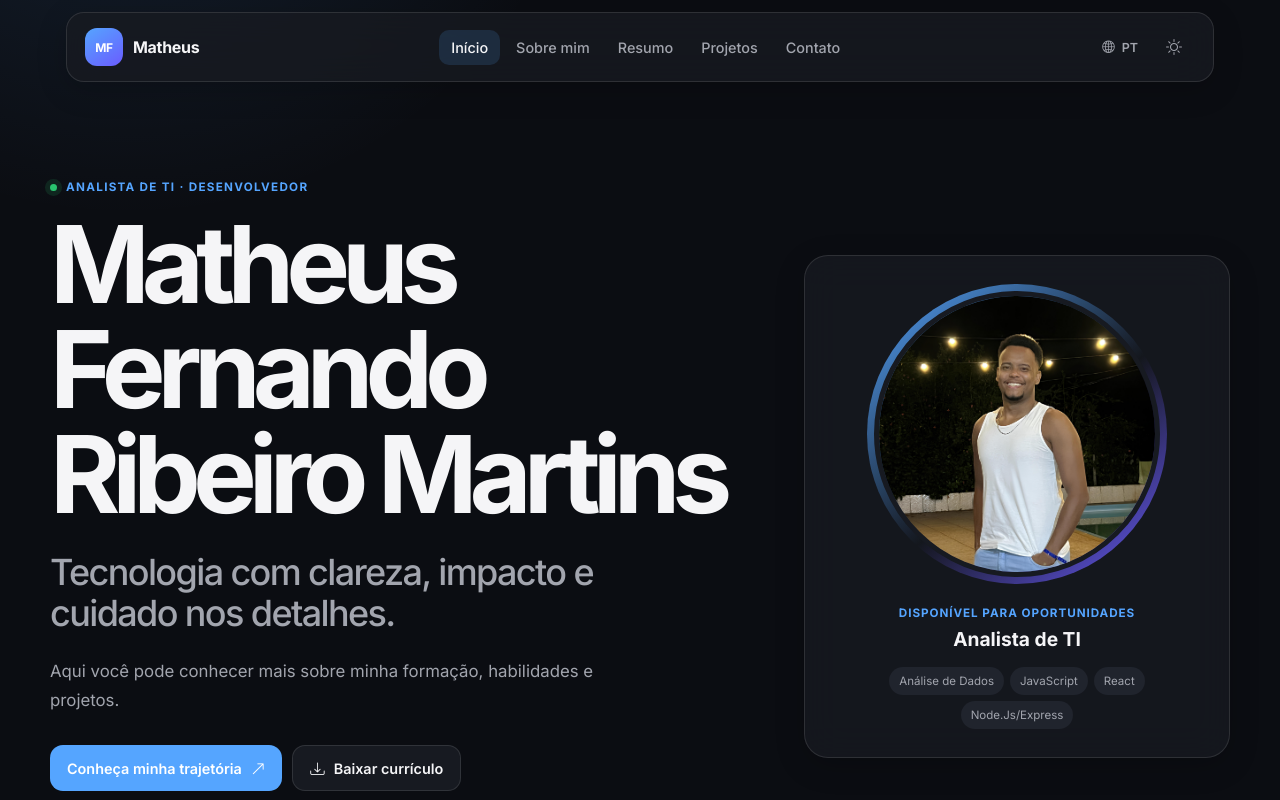
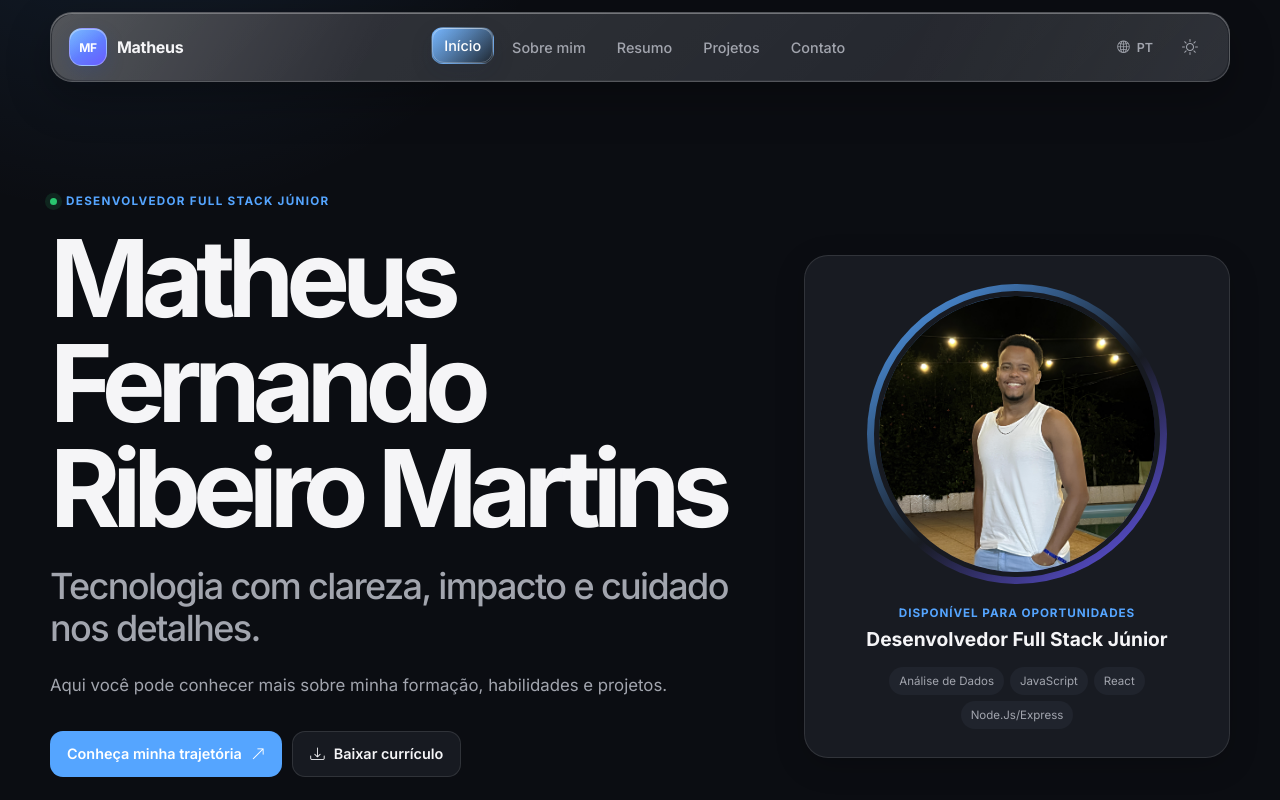
Before and after one commit to Matheus-Fernando-br/Curriculo, a React (Create React App) app in the folder FrontEnd/: page / in a window 1280 px wide. Shown: the top 800 px of the page. Built offline with nearby package versions, Linux system fonts and the light colour scheme.

Commit message:
Liquid Glass

```diff
--- a/FrontEnd/public/index.html
+++ b/FrontEnd/public/index.html
@@ -6,14 +6,17 @@
     <meta name="theme-color" content="#0b0d12" />
     <meta
       name="description"
-      content="Portfólio profissional de Matheus Fernando Ribeiro Martins, Analista de TI com experiência em React, JavaScript, Node.js, infraestrutura e análise de dados."
+      content="Portfólio profissional de Matheus Fernando Ribeiro Martins, Desenvolvedor Full Stack Júnior com experiência em React, JavaScript, Node.js, infraestrutura e análise de dados."
     />
     <meta
       name="keywords"
-      content="Matheus Fernando, Analista de TI, React, JavaScript, Node.js, Python, análise de dados, portfólio"
+      content="Matheus Fernando, Desenvolvedor Full Stack Júnior, React, JavaScript, Node.js, Python, análise de dados, portfólio"
     />
     <meta name="author" content="Matheus Fernando Ribeiro Martins" />
-    <meta property="og:title" content="Matheus Fernando | Analista de TI" />
+    <meta
+      property="og:title"
+      content="Matheus Fernando | Desenvolvedor Full Stack Júnior"
+    />
     <meta
       property="og:description"
       content="Conheça minha experiência, formação, projetos e competências em tecnologia."
@@ -29,7 +32,7 @@
       href="https://fonts.googleapis.com/css2?family=Inter:wght@400;500;600;700&display=swap"
       rel="stylesheet"
     />
-    <title>Matheus Fernando | Analista de TI</title>
+    <title>Matheus Fernando | Desenvolvedor Full Stack Júnior</title>
   </head>
   <body>
     <noscript
--- a/FrontEnd/src/editar/curriculo.js
+++ b/FrontEnd/src/editar/curriculo.js
@@ -14,8 +14,8 @@ function curriculo() {
     },
     mapa: "https://maps.app.goo.gl/t3nXogCsHYnPRYVFA",
     cargo: {
-      pt: "Analista de TI",
-      en: "IT Analyst",
+      pt: "Desenvolvedor Full Stack Júnior",
+      en: "Junior Full Stack Developer",
     },
     cnh: "AB",
     idioma: {
@@ -58,9 +58,11 @@ I am driven by continuous learning, challenges, and the constant pursuit of exce
       { name: "React", nivel: 85 },
       { name: "Node.js", nivel: 60 },
       { name: "Python", nivel: 50 },
-      { name: "HTML", nivel: 90 },
-      { name: "CSS", nivel: 80 },
-      { name: "Git/GitHub", nivel: 70 },
+      { name: "MySQL", nivel: 40 },
+      { name: "PostgreSQL", nivel: 60 },
+      { name: "MongoDB", nivel: 20 },
+      { name: "APIREST", nivel: 30 },
+      { name: "Git", nivel: 70 },
     ],
 
     // ------------------ EXPERIÊNCIA PROFISSIONAL ------------------
--- a/FrontEnd/src/pages/Contato.js
+++ b/FrontEnd/src/pages/Contato.js
@@ -89,7 +89,6 @@ function Contato() {
   };
 
   const contactLinks = [
-    ["bi-telephone", dados.contatos.telefone, `tel:${dados.contatos.telefone}`],
     ["bi-envelope", dados.contatos.email, `mailto:${dados.contatos.email}`],
     ["bi-whatsapp", "WhatsApp", `https://wa.me/55${dados.contatos.whatsapp}`],
     ["bi-telegram", "Telegram", dados.contatos.telegram],
--- a/FrontEnd/src/pages/Home.js
+++ b/FrontEnd/src/pages/Home.js
@@ -8,7 +8,7 @@ function Home() {
   const dados = curriculo();
   const copy = {
     pt: {
-      eyebrow: "Analista de TI · Desenvolvedor",
+      eyebrow: "Desenvolvedor Full Stack Júnior",
       title: "Tecnologia com clareza, impacto e cuidado nos detalhes.",
       intro: dados.textoInicialHome.pt,
       about: "Conheça minha trajetória",
@@ -22,7 +22,7 @@ function Home() {
       cta: "Falar comigo",
     },
     en: {
-      eyebrow: "IT Analyst · Developer",
+      eyebrow: "Junior Full Stack Developer",
       title: "Technology with clarity, impact and care for every detail.",
       intro: dados.textoInicialHome.en,
       about: "Explore my journey",
@@ -38,6 +38,15 @@ function Home() {
   }[lang];
   const imagePath = (path) =>
     path?.startsWith("../") ? path.replace("../", "/") : path;
+
+  // PT-BR é o padrão. Apenas quando o idioma for "en" será usado o currículo em inglês.
+  const resumePath =
+    lang === "en" ? dados.contatos.curriculoEN : dados.contatos.curriculoPT;
+
+  const resumeFileName =
+    lang === "en"
+      ? "Curriculo-Matheus-Fernando-EN-US.pdf"
+      : "Curriculo-Matheus-Fernando-PT-BR.pdf";
 
   return (
     <main
@@ -64,9 +73,9 @@ function Home() {
             </Link>
             <a
               className="button button-secondary"
-              href={dados.contatos.curriculoPT}
-              target="_blank"
-              rel="noreferrer"
+              href={resumePath}
+              download={resumeFileName}
+              aria-label={copy.resume}
             >
               <i className="bi bi-download" aria-hidden="true" /> {copy.resume}
             </a>
--- a/FrontEnd/src/styles/global.css
+++ b/FrontEnd/src/styles/global.css
@@ -1,26 +1,124 @@
 @import url("https://fonts.googleapis.com/css2?family=Inter:wght@400;500;600;700&display=swap");
 
 :root {
-  --bg: #f5f5f7;
-  --bg-elevated: rgba(255, 255, 255, 0.74);
+  /* Fundo geral levemente azulado */
+  --bg: #eef1f7;
+
+  /* Header mais escuro e translúcido */
+  --bg-elevated: rgba(230, 235, 245, 0.78);
+
+  /* Cards brancos, mas separados do fundo */
   --surface: #ffffff;
-  --surface-muted: #f0f1f4;
-  --text: #16171a;
-  --muted: #6e7078;
-  --line: rgba(22, 23, 26, 0.1);
+  --surface-muted: #e4e8f0;
+
+  /* Texto */
+  --text: #171a21;
+  --muted: #626a78;
+
+  /* Linhas e bordas */
+  --line: rgba(35, 45, 65, 0.14);
+
+  /* Cor principal */
   --accent: #147ef5;
   --accent-strong: #0868d7;
-  --accent-soft: rgba(20, 126, 245, 0.12);
-  --shadow: 0 22px 70px rgba(30, 34, 45, 0.1);
-  --shadow-small: 0 8px 30px rgba(30, 34, 45, 0.08);
+  --accent-soft: rgba(20, 126, 245, 0.11);
+
+  /* Sombras */
+  --shadow: 0 22px 70px rgba(30, 40, 65, 0.13);
+  --shadow-small: 0 8px 30px rgba(30, 40, 65, 0.1);
+
+  /* Liquid Glass claro */
+  --glass-border: rgba(115, 130, 160, 0.28);
+  --glass-highlight: rgba(255, 255, 255, 0.82);
+  --glass-shadow: 0 14px 40px rgba(45, 58, 85, 0.16);
+
   --radius: 24px;
   --radius-small: 16px;
   --max-width: 1180px;
 }
 
+/* Ajustes somente para o tema claro */
+html:not([data-theme="dark"]) .site-header {
+  border-color: rgba(110, 125, 155, 0.32);
+  background:
+    linear-gradient(
+      135deg,
+      rgba(255, 255, 255, 0.82),
+      rgba(218, 225, 238, 0.72)
+    ),
+    rgba(230, 235, 245, 0.78);
+  box-shadow:
+    0 14px 38px rgba(55, 70, 100, 0.16),
+    inset 0 1px 0 rgba(255, 255, 255, 0.95),
+    inset 0 -1px 0 rgba(115, 130, 160, 0.12);
+}
+
+/* Cards ficam brancos, mas com borda e sombra próprias */
+html:not([data-theme="dark"]) .glass-card,
+html:not([data-theme="dark"]) .skill-card,
+html:not([data-theme="dark"]) .featured-project,
+html:not([data-theme="dark"]) .quote-card,
+html:not([data-theme="dark"]) .specialty-card,
+html:not([data-theme="dark"]) .achievement-card,
+html:not([data-theme="dark"]) .resume-card,
+html:not([data-theme="dark"]) .resume-item,
+html:not([data-theme="dark"]) .project-card,
+html:not([data-theme="dark"]) .contact-info,
+html:not([data-theme="dark"]) .contact-form-card {
+  border-color: rgba(110, 125, 155, 0.2);
+  background: rgba(255, 255, 255, 0.88);
+  box-shadow:
+    0 10px 28px rgba(45, 58, 85, 0.09),
+    inset 0 1px 0 rgba(255, 255, 255, 0.92);
+}
+
+/* Hover do header no tema claro */
+html:not([data-theme="dark"]) .desktop-nav a:hover,
+html:not([data-theme="dark"]) .desktop-nav a.is-active,
+html:not([data-theme="dark"]) .icon-button:hover,
+html:not([data-theme="dark"]) .menu-toggle:hover {
+  border-color: rgba(80, 105, 145, 0.32);
+  color: var(--text);
+  background:
+    linear-gradient(
+      135deg,
+      rgba(255, 255, 255, 0.95),
+      rgba(215, 224, 240, 0.85)
+    ),
+    rgba(220, 228, 242, 0.8);
+  box-shadow:
+    0 8px 22px rgba(45, 58, 85, 0.15),
+    inset 0 1px 0 rgba(255, 255, 255, 0.95);
+}
+
+/* Hover dos cards */
+html:not([data-theme="dark"]) .featured-project:hover,
+html:not([data-theme="dark"]) .project-card:hover,
+html:not([data-theme="dark"]) .specialty-card:hover,
+html:not([data-theme="dark"]) .resume-card:hover {
+  border-color: rgba(20, 126, 245, 0.26);
+  box-shadow:
+    0 18px 38px rgba(45, 58, 85, 0.15),
+    0 0 0 1px rgba(20, 126, 245, 0.06);
+}
+
+/* Menu mobile no tema claro */
+html:not([data-theme="dark"]) .mobile-nav {
+  background: rgba(230, 235, 245, 0.82);
+}
+
+html:not([data-theme="dark"]) .mobile-nav a:hover,
+html:not([data-theme="dark"]) .mobile-nav a.is-active {
+  background: linear-gradient(
+    135deg,
+    rgba(255, 255, 255, 0.94),
+    rgba(215, 224, 240, 0.82)
+  );
+}
+
 html[data-theme="dark"] {
   --bg: #0b0d12;
-  --bg-elevated: rgba(24, 27, 34, 0.76);
+  --bg-elevated: rgb(24, 27, 34);
   --surface: #171a21;
   --surface-muted: #20242d;
   --text: #f5f5f7;
@@ -31,6 +129,9 @@ html[data-theme="dark"] {
   --accent-soft: rgba(85, 165, 255, 0.15);
   --shadow: 0 22px 80px rgba(0, 0, 0, 0.25);
   --shadow-small: 0 8px 30px rgba(0, 0, 0, 0.18);
+  --glass-border: rgba(255, 255, 255, 0.2);
+  --glass-highlight: rgba(255, 255, 255, 0.34);
+  --glass-shadow: 0 16px 44px rgba(0, 0, 0, 0.28);
 }
 
 html,
@@ -63,19 +164,51 @@ textarea:focus-visible {
   outline-offset: 3px;
 }
 
+/* =========================================================
+   02. HEADER — LIQUID GLASS
+   ========================================================= */
 .site-header {
   position: sticky;
   top: 12px;
   z-index: 20;
-  max-width: calc(var(--max-width) - 32px);
+  width: min(var(--max-width), calc(100% - 32px));
   margin: 12px auto 0;
-  border: 1px solid var(--line);
-  border-radius: 18px;
-  background: var(--bg-elevated);
-  backdrop-filter: blur(22px);
-  -webkit-backdrop-filter: blur(22px);
-  box-shadow: var(--shadow-small);
+  overflow: visible;
+  border: 1px solid var(--glass-border);
+  border-radius: 22px;
+  background:
+    linear-gradient(
+      135deg,
+      rgba(255, 255, 255, 0.112),
+      rgba(255, 255, 255, 0.04)
+    ),
+    var(--bg-elevated);
+  box-shadow:
+    var(--glass-shadow),
+    inset 0 1px 0 var(--glass-highlight),
+    inset 0 -1px 0 rgba(255, 255, 255, 0.05);
+  backdrop-filter: blur(24px) saturate(165%);
+  -webkit-backdrop-filter: blur(24px) saturate(165%);
+  isolation: isolate;
 }
+
+/* Reflexo diagonal fixo no vidro */
+.site-header::before {
+  position: absolute;
+  z-index: -1;
+  inset: 1px;
+  border-radius: inherit;
+  background: linear-gradient(
+    115deg,
+    rgba(255, 255, 255, 0.16),
+    transparent 28%,
+    transparent 72%,
+    rgba(255, 255, 255, 0.06)
+  );
+  content: "";
+  pointer-events: none;
+}
+
 .header-inner {
   min-height: 68px;
   padding: 10px 14px 10px 18px;
@@ -84,55 +217,164 @@ textarea:focus-visible {
   justify-content: space-between;
   gap: 20px;
 }
+
+/* =========================================================
+   03. MARCA
+   ========================================================= */
 .brand {
   display: inline-flex;
   align-items: center;
   gap: 10px;
   font-weight: 700;
   letter-spacing: -0.02em;
+  transition:
+    transform 0.25s ease,
+    filter 0.25s ease;
+}
+.brand:hover {
+  filter: brightness(1.12);
+  transform: translateY(-1px);
 }
 .brand-mark {
   display: grid;
   place-items: center;
   width: 38px;
   height: 38px;
-  border-radius: 12px;
+  border: 1px solid rgba(255, 255, 255, 0.3);
+  border-radius: 13px;
   color: white;
-  background: linear-gradient(145deg, var(--accent), #6a5cff);
+  background:
+    linear-gradient(145deg, rgba(255, 255, 255, 0.22), transparent 55%),
+    linear-gradient(145deg, var(--accent), #6a5cff);
+  box-shadow:
+    inset 0 1px 0 rgba(255, 255, 255, 0.34),
+    0 7px 18px rgba(37, 65, 150, 0.24);
   font-size: 0.75rem;
 }
 .brand-name {
   font-size: 1rem;
 }
+
+/* =========================================================
+   04. NAVEGAÇÃO DESKTOP
+   ========================================================= */
 .desktop-nav {
   display: none;
   align-items: center;
-  gap: 4px;
+  gap: 5px;
 }
+
+.desktop-nav a,
+.mobile-nav a,
+.icon-button,
+.menu-toggle {
+  position: relative;
+  border: 1px solid transparent;
+  color: var(--muted);
+  isolation: isolate;
+  transition:
+    color 0.22s ease,
+    background 0.22s ease,
+    border-color 0.22s ease,
+    box-shadow 0.22s ease,
+    transform 0.22s ease;
+}
+
 .desktop-nav a,
 .mobile-nav a {
   padding: 9px 12px;
-  border-radius: 10px;
-  color: var(--muted);
+  border-radius: 12px;
   font-size: 0.9rem;
   font-weight: 500;
+}
+
+/* Camada de luz que cresce por baixo de cada item */
+.desktop-nav a::before,
+.mobile-nav a::before,
+.icon-button::before,
+.menu-toggle::before {
+  position: absolute;
+  z-index: -1;
+  inset: 0;
+  border-radius: inherit;
+  background: linear-gradient(
+    135deg,
+    rgba(255, 255, 255, 0.2),
+    rgba(255, 255, 255, 0.04)
+  );
+  content: "";
+  opacity: 0;
+  transform: scale(0.82);
   transition:
-    color 0.2s ease,
-    background 0.2s ease;
+    opacity 0.22s ease,
+    transform 0.22s ease;
 }
+
+.desktop-nav a::after,
+.mobile-nav a::after,
+.icon-button::after,
+.menu-toggle::after {
+  position: absolute;
+  z-index: -1;
+  inset: 0;
+  border: 1px solid rgba(255, 255, 255, 0.22);
+  border-radius: inherit;
+  content: "";
+  opacity: 0;
+  transition: opacity 0.22s ease;
+}
+
 .desktop-nav a:hover,
 .desktop-nav a.is-active,
 .mobile-nav a:hover,
-.mobile-nav a.is-active {
-  color: var(--text);
-  background: var(--accent-soft);
+.mobile-nav a.is-active,
+.icon-button:hover,
+.menu-toggle:hover {
+  border-color: var(--glass-border);
+  color: white;
+  background:
+    linear-gradient(135deg, var(--accent-soft), rgba(14, 14, 14, 0.904)),
+    var(--accent);
+  box-shadow:
+    0 8px 22px rgba(20, 35, 65, 0.14),
+    inset 0 1px 0 var(--glass-highlight);
+  transform: translateY(-2px);
 }
+
+.desktop-nav a:hover::before,
+.desktop-nav a.is-active::before,
+.mobile-nav a:hover::before,
+.mobile-nav a.is-active::before,
+.icon-button:hover::before,
+.menu-toggle:hover::before,
+.desktop-nav a:hover::after,
+.desktop-nav a.is-active::after,
+.mobile-nav a:hover::after,
+.mobile-nav a.is-active::after,
+.icon-button:hover::after,
+.menu-toggle:hover::after {
+  opacity: 1;
+}
+
+.desktop-nav a:hover::before,
+.desktop-nav a.is-active::before,
+.mobile-nav a:hover::before,
+.mobile-nav a.is-active::before,
+.icon-button:hover::before,
+.menu-toggle:hover::before {
+  transform: scale(1);
+}
+
+/* =========================================================
+   05. AÇÕES DO HEADER
+   ========================================================= */
 .header-actions,
 .mobile-actions {
   display: flex;
   align-items: center;
   gap: 7px;
 }
+
 .icon-button {
   min-height: 38px;
   display: inline-flex;
@@ -140,32 +382,26 @@ textarea:focus-visible {
   justify-content: center;
   gap: 7px;
   padding: 8px 10px;
-  border-radius: 10px;
+  border-radius: 12px;
   background: transparent;
-  color: var(--muted);
   font-size: 0.78rem;
   font-weight: 600;
-  transition:
-    background 0.2s ease,
-    color 0.2s ease,
-    transform 0.2s ease;
-}
-.icon-button:hover {
-  color: var(--text);
-  background: var(--surface-muted);
-  transform: translateY(-1px);
 }
 .icon-only {
   width: 38px;
   font-size: 1rem;
 }
+
+/* =========================================================
+   06. MENU HAMBÚRGUER
+   ========================================================= */
 .menu-toggle {
   width: 38px;
   height: 38px;
   display: grid;
   place-content: center;
   gap: 4px;
-  border-radius: 10px;
+  border-radius: 12px;
   background: transparent;
 }
 .menu-toggle span {
@@ -175,7 +411,7 @@ textarea:focus-visible {
   border-radius: 2px;
   background: var(--text);
   transition:
-    transform 0.2s ease,
+    transform 0.28s ease,
     opacity 0.2s ease;
 }
 .menu-toggle.is-open span:nth-child(1) {
@@ -183,30 +419,88 @@ textarea:focus-visible {
 }
 .menu-toggle.is-open span:nth-child(2) {
   opacity: 0;
+  transform: scaleX(0);
 }
 .menu-toggle.is-open span:nth-child(3) {
   transform: translateY(-6px) rotate(-45deg);
 }
+
+/* =========================================================
+   07. MENU MOBILE — ABERTURA ANIMADA
+   ========================================================= */
 .mobile-nav {
   display: none;
   flex-direction: column;
-  padding: 0 18px 16px;
+  max-height: 0;
+  padding: 0 18px;
+  overflow: hidden;
   border-top: 1px solid transparent;
+  opacity: 0;
+  transform: translateY(-8px) scale(0.98);
+  transform-origin: top center;
+  transition:
+    max-height 0.38s cubic-bezier(0.22, 1, 0.36, 1),
+    padding 0.32s ease,
+    opacity 0.22s ease,
+    transform 0.32s ease,
+    border-color 0.25s ease;
 }
 .mobile-nav.is-open {
   display: flex;
+  max-height: 430px;
+  padding: 10px 18px 16px;
   border-color: var(--line);
+  opacity: 1;
+  transform: translateY(0) scale(1);
 }
 .mobile-nav a {
   margin-top: 4px;
+  opacity: 0;
+  transform: translateY(-8px);
+}
+.mobile-nav.is-open a {
+  animation: mobile-nav-item-in 0.34s both cubic-bezier(0.22, 1, 0.36, 1);
+}
+.mobile-nav.is-open a:nth-child(1) {
+  animation-delay: 0.04s;
+}
+.mobile-nav.is-open a:nth-child(2) {
+  animation-delay: 0.08s;
+}
+.mobile-nav.is-open a:nth-child(3) {
+  animation-delay: 0.12s;
+}
+.mobile-nav.is-open a:nth-child(4) {
+  animation-delay: 0.16s;
+}
+.mobile-nav.is-open a:nth-child(5) {
+  animation-delay: 0.2s;
 }
 .mobile-actions {
   padding-top: 12px;
   margin-top: 8px;
   border-top: 1px solid var(--line);
-  justify-content: flex-start;
+  opacity: 0;
+  transform: translateY(-8px);
+}
+.mobile-nav.is-open .mobile-actions {
+  animation: mobile-nav-item-in 0.34s 0.24s both cubic-bezier(0.22, 1, 0.36, 1);
 }
 
+@keyframes mobile-nav-item-in {
+  from {
+    opacity: 0;
+    transform: translateY(-8px);
+  }
+  to {
+    opacity: 1;
+    transform: translateY(0);
+  }
+}
+
+/* =========================================================
+   08. LAYOUT PRINCIPAL E HERO
+   ========================================================= */
 .page {
   padding: 74px 20px 28px;
   overflow: hidden;
@@ -224,7 +518,7 @@ textarea:focus-visible {
   min-height: min(720px, calc(100vh - 100px));
 }
 .hero-copy {
-  max-width: 700px;
+  max-width: 950px;
 }
 .eyebrow {
   margin: 0 0 18px;
@@ -252,7 +546,7 @@ textarea:focus-visible {
   letter-spacing: -0.075em;
 }
 .hero h2 {
-  max-width: 670px;
+  max-width: 950px;
   margin: 25px 0 0;
   color: var(--muted);
   font-size: clamp(1.35rem, 3vw, 2.25rem);
@@ -262,7 +556,7 @@ textarea:focus-visible {
 }
 .hero-intro,
 .page-lead {
-  max-width: 590px;
+  max-width: 950px;
   margin: 22px 0 0;
   color: var(--muted);
   font-size: 1.05rem;
@@ -372,6 +666,9 @@ textarea:focus-visible {
   font-size: 0.72rem;
 }
 
+/* =========================================================
+   09. SEÇÕES, CARDS E HABILIDADES
+   ========================================================= */
 .section-block {
   padding-top: 105px;
 }
@@ -615,6 +912,9 @@ textarea:focus-visible {
   margin-top: 8px;
 }
 
+/* =========================================================
+   11. RESUMO E PROJETOS
+   ========================================================= */
 .resume-section {
   padding-top: 82px;
 }
@@ -781,6 +1081,9 @@ textarea:focus-visible {
   color: var(--muted);
 }
 
+/* =========================================================
+   12. CONTATO E FORMULÁRIOS
+   ========================================================= */
 .contact-layout {
   display: grid;
   gap: 15px;
@@ -840,11 +1143,11 @@ textarea:focus-visible {
 }
 .social-links {
   display: flex;
-  gap: 8px;
+  gap: 25px;
 }
 .social-links a {
-  width: 36px;
-  height: 36px;
+  width: 50px;
+  height: 50px;
   display: grid;
   place-items: center;
   border-radius: 10px;
@@ -953,7 +1256,7 @@ textarea:focus-visible {
     animation-duration: 0.01ms !important;
   }
 }
-@media (min-width: 700px) {
+@media (min-width: 950px) {
   .page {
     padding-right: 32px;
     padding-left: 32px;
@@ -1019,14 +1322,14 @@ textarea:focus-visible {
     padding: 32px;
   }
 }
-@media (max-width: 699px) {
+/* =========================================================
+   14. RESPONSIVIDADE
+   ========================================================= */
+@media (max-width: 950px) {
   .header-actions > .icon-button {
     display: none;
   }
   .mobile-nav {
-    display: none;
-  }
-  .mobile-nav.is-open {
     display: flex;
   }
   .menu-toggle {
@@ -1044,3 +1347,9 @@ textarea:focus-visible {
     gap: 5px;
   }
 }
+
+@media (min-width: 950px) {
+  .mobile-nav {
+    display: none !important;
+  }
+}
```
